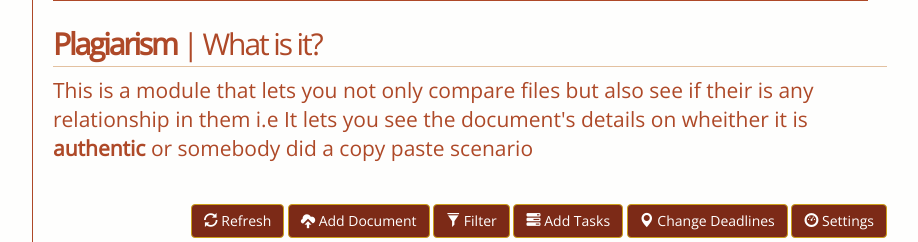
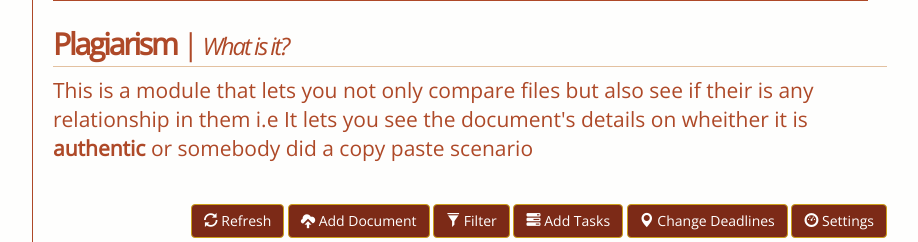
Before and after one commit to fadsel/Bilgini_Goster, a PHP site: page /user.php in a window 1280 px wide. Shown: the part 619-861 px from the top of the page, without its empty margins (323-1241 px from the left). Run offline with PHP 8.4, Linux system fonts and the light colour scheme.

```diff
--- a/modules/userContent.php
+++ b/modules/userContent.php
@@ -17,7 +17,7 @@
         <img style="border: 1px solid #ae4928;" src="./img/test/cover.jpg" />
     </div><br>
     <div class="row">
-        <h2><b>Plagiarism </b>| What is it?</h2>
+        <h2><b>Plagiarism </b>| <i style="font-size: 0.8em;">What is it?</i></h2>
         <hr>
         <div class="row"><div class=""><h2></h2><p class="lead ">This is a module that lets you not only compare files but also see if their is any relationship in them i.e It lets you see the document's details on wheither it is <b>authentic</b> or somebody did a copy paste scenario</p></div><br>
             <div class="row">
```
